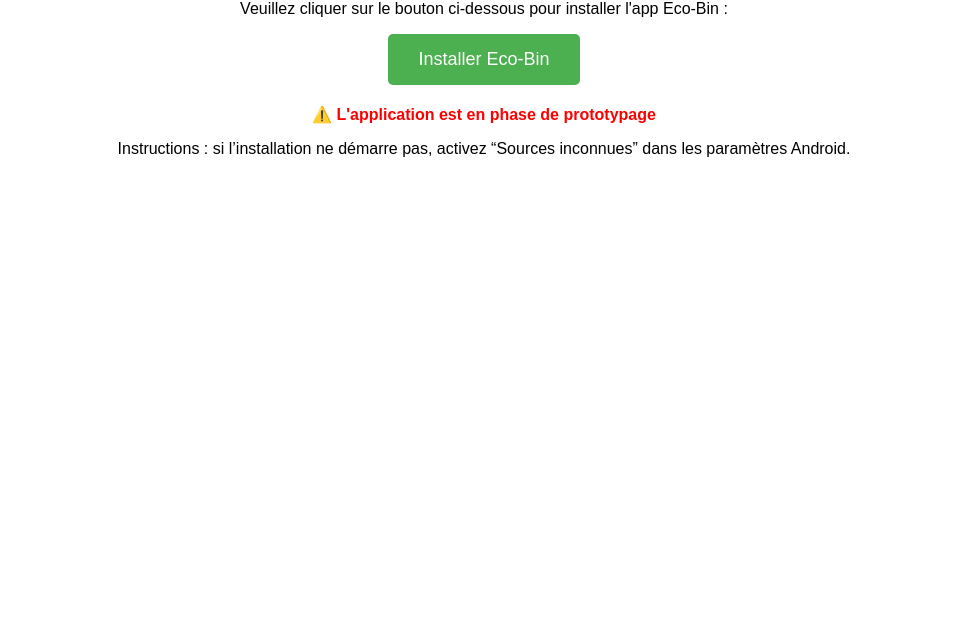
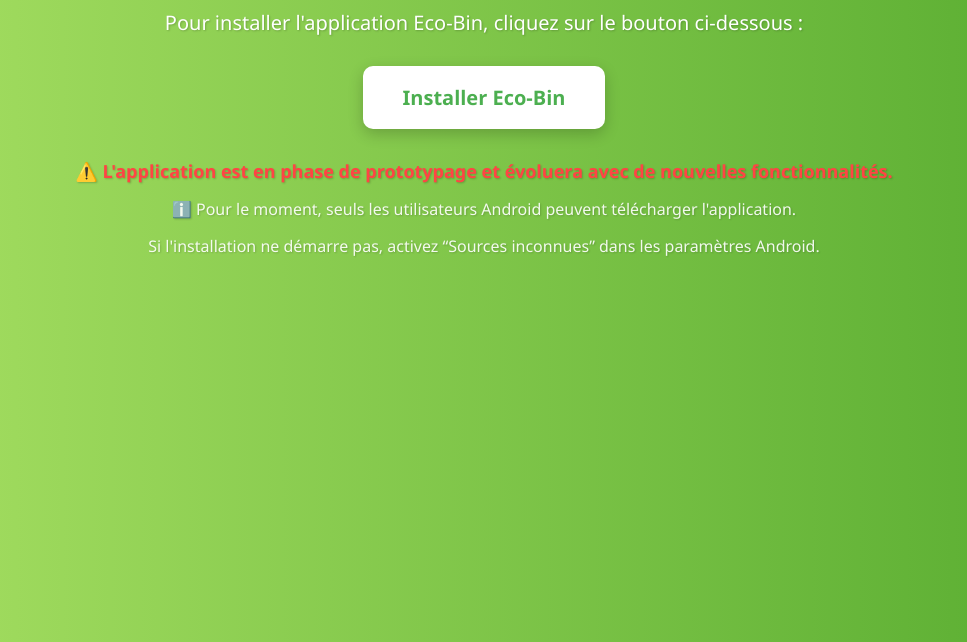
Before and after one commit to moimine/eco-bin, a plain HTML site: page index.html in a window 1280 px wide. Shown: the part 158-800 px from the top of the page, without its empty margins (156-1123 px from the left). Drawn offline with Linux system fonts and the light colour scheme.

Commit message:
petite amélioration

```diff
--- a/index.html
+++ b/index.html
@@ -1,40 +1,81 @@
 <!DOCTYPE html>
-<html>
+<html lang="fr">
 <head>
   <meta charset="UTF-8">
-  <title>Invitation page</title>
+  <meta name="viewport" content="width=device-width, initial-scale=1.0">
+  <title>Invitation Eco-Bin</title>
   <style>
     body {
-      font-family: Arial, sans-serif;
+      font-family: 'Segoe UI', Tahoma, Geneva, Verdana, sans-serif;
+      background: linear-gradient(to right, #a8e063, #56ab2f);
+      color: #fff;
       text-align: center;
-      margin-top: 100px;
+      padding: 50px 20px;
+      margin: 0;
     }
-    button {
-      padding: 15px 30px;
+
+    h1 {
+      font-size: 48px;
+      margin-bottom: 20px;
+      text-shadow: 2px 2px 4px rgba(0,0,0,0.3);
+    }
+
+    p {
+      font-size: 20px;
+      margin: 15px 0;
+      text-shadow: 1px 1px 2px rgba(0,0,0,0.2);
+    }
+
+    .button-container {
+      margin: 30px 0;
+    }
+
+    .download-btn {
+      padding: 18px 40px;
+      font-size: 20px;
+      font-weight: bold;
+      cursor: pointer;
+      background-color: #ffffff;
+      color: #4CAF50;
+      border: none;
+      border-radius: 10px;
+      box-shadow: 0 5px 15px rgba(0,0,0,0.2);
+      transition: 0.3s;
+      text-decoration: none;
+      display: inline-block;
+    }
+
+    .download-btn:hover {
+      background-color: #f1f1f1;
+      transform: translateY(-3px);
+      box-shadow: 0 8px 20px rgba(0,0,0,0.3);
+    }
+
+    .warning {
+      color: #ff4444;
+      font-weight: bold;
+      margin-top: 25px;
       font-size: 18px;
-      cursor: pointer;
-      background-color: #4CAF50;
-      color: white;
-      border: none;
-      border-radius: 5px;
     }
-    button:hover {
-      background-color: #45a049;
-    }
-    .warning {
-      color: red;
-      font-weight: bold;
-      margin-top: 20px;
+
+    .note {
+      font-size: 16px;
+      margin-top: 10px;
+      color: #fff;
+      opacity: 0.9;
     }
   </style>
 </head>
 <body>
-  <h1>Bienvenue !!</h1>
-  <p>Veuillez cliquer sur le bouton ci-dessous pour installer l'app Eco-Bin :</p>
-  <a href="LIEN_VERS_APK" download>
-    <button>Installer Eco-Bin</button>
-  </a>
-  <p class="warning">⚠️ L'application est en phase de prototypage</p>
-  <p>Instructions : si l’installation ne démarre pas, activez “Sources inconnues” dans les paramètres Android.</p>
+  <h1>Bienvenue sur !!</h1>
+  <p>Pour installer l'application Eco-Bin, cliquez sur le bouton ci-dessous :</p>
+
+  <div class="button-container">
+    <a href="LIEN_VERS_APK" class="download-btn" download>Installer Eco-Bin</a>
+  </div>
+
+  <p class="warning">⚠️ L'application est en phase de prototypage et évoluera avec de nouvelles fonctionnalités.</p>
+  <p class="note">ℹ️ Pour le moment, seuls les utilisateurs Android peuvent télécharger l'application.</p>
+  <p class="note">Si l'installation ne démarre pas, activez “Sources inconnues” dans les paramètres Android.</p>
 </body>
 </html>
```
